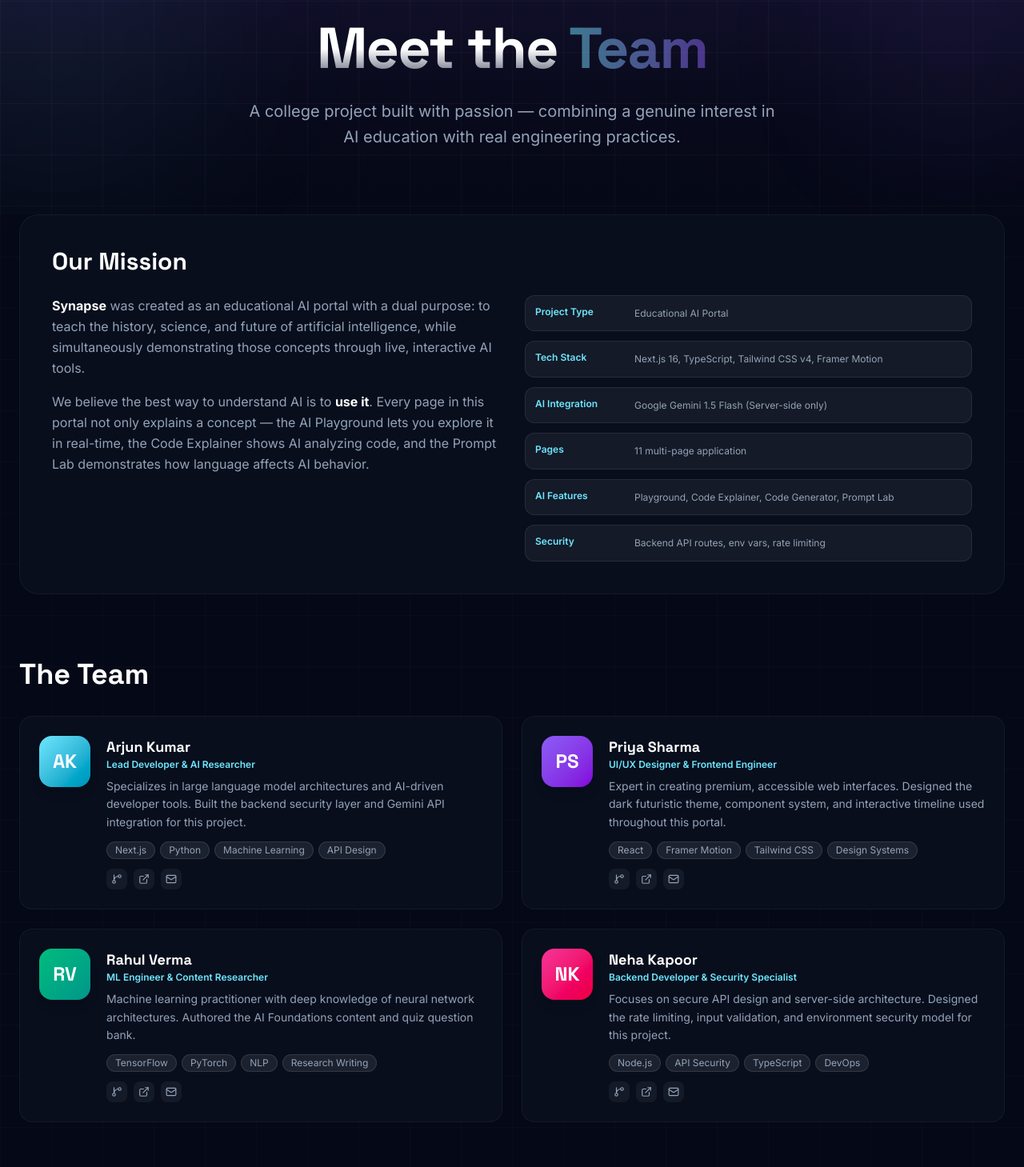
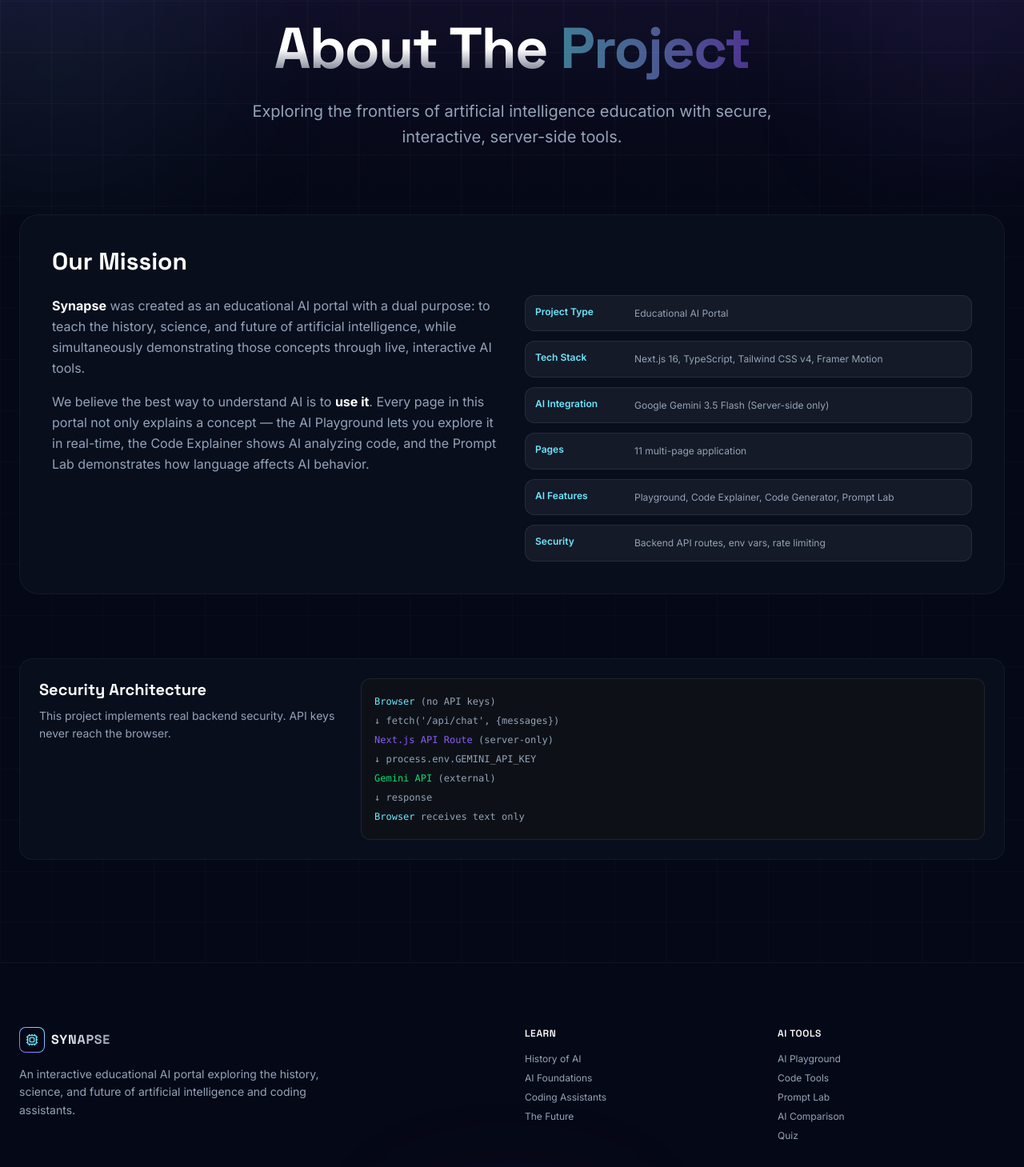
Before and after one commit to Rhytam23/stu-ai, a Next.js app: page /about in a window 1280 px wide. Shown: the part 191-1650 px from the top of the page at 80% size. Built offline with nearby package versions, Linux system fonts and the light colour scheme.

Commit message:
Remove Team section from About page

```diff
--- a/src/app/about/page.tsx
+++ b/src/app/about/page.tsx
@@ -1,49 +1,14 @@
 "use client";
 
 import { motion } from "framer-motion";
-import { Users, GitBranch, ExternalLink, Mail } from "lucide-react";
+import { BookOpen } from "lucide-react";
 import PageHero from "@/components/ui/PageHero";
 import GlassCard from "@/components/ui/GlassCard";
-
-const teamMembers = [
-  {
-    initials: "AK",
-    name: "Arjun Kumar",
-    role: "Lead Developer & AI Researcher",
-    bio: "Specializes in large language model architectures and AI-driven developer tools. Built the backend security layer and Gemini API integration for this project.",
-    skills: ["Next.js", "Python", "Machine Learning", "API Design"],
-    gradient: "from-accent-primary to-cyan-600",
-  },
-  {
-    initials: "PS",
-    name: "Priya Sharma",
-    role: "UI/UX Designer & Frontend Engineer",
-    bio: "Expert in creating premium, accessible web interfaces. Designed the dark futuristic theme, component system, and interactive timeline used throughout this portal.",
-    skills: ["React", "Framer Motion", "Tailwind CSS", "Design Systems"],
-    gradient: "from-accent-secondary to-purple-700",
-  },
-  {
-    initials: "RV",
-    name: "Rahul Verma",
-    role: "ML Engineer & Content Researcher",
-    bio: "Machine learning practitioner with deep knowledge of neural network architectures. Authored the AI Foundations content and quiz question bank.",
-    skills: ["TensorFlow", "PyTorch", "NLP", "Research Writing"],
-    gradient: "from-emerald-500 to-teal-600",
-  },
-  {
-    initials: "NK",
-    name: "Neha Kapoor",
-    role: "Backend Developer & Security Specialist",
-    bio: "Focuses on secure API design and server-side architecture. Designed the rate limiting, input validation, and environment security model for this project.",
-    skills: ["Node.js", "API Security", "TypeScript", "DevOps"],
-    gradient: "from-pink-500 to-rose-600",
-  },
-];
 
 const projectInfo = [
   { label: "Project Type", value: "Educational AI Portal" },
   { label: "Tech Stack", value: "Next.js 16, TypeScript, Tailwind CSS v4, Framer Motion" },
-  { label: "AI Integration", value: "Google Gemini 1.5 Flash (Server-side only)" },
+  { label: "AI Integration", value: "Google Gemini 3.5 Flash (Server-side only)" },
   { label: "Pages", value: "11 multi-page application" },
   { label: "AI Features", value: "Playground, Code Explainer, Code Generator, Prompt Lab" },
   { label: "Security", value: "Backend API routes, env vars, rate limiting" },
@@ -57,10 +22,10 @@ export default function AboutPage() {
 
       <PageHero
         badge="About This Portal"
-        title="Meet the"
-        highlight="Team"
-        subtitle="A college project built with passion — combining a genuine interest in AI education with real engineering practices."
-        icon={Users}
+        title="About The"
+        highlight="Project"
+        subtitle="Exploring the frontiers of artificial intelligence education with secure, interactive, server-side tools."
+        icon={BookOpen}
       />
 
       {/* Mission */}
@@ -93,64 +58,6 @@ export default function AboutPage() {
         </motion.div>
       </section>
 
-      {/* Team */}
-      <section className="max-w-7xl mx-auto px-6 pb-24">
-        <motion.h2
-          initial={{ opacity: 0, y: 20 }}
-          whileInView={{ opacity: 1, y: 0 }}
-          viewport={{ once: true }}
-          className="font-display font-bold text-3xl md:text-4xl text-white mb-8"
-        >
-          The Team
-        </motion.h2>
-
-        <div className="grid grid-cols-1 md:grid-cols-2 gap-6">
-          {teamMembers.map((member, i) => (
-            <GlassCard key={i} delay={i * 0.1}>
-              <div className="flex items-start gap-5">
-                {/* Avatar */}
-                <div
-                  className={`w-16 h-16 rounded-2xl bg-linear-to-br ${member.gradient} flex items-center justify-center shrink-0 shadow-lg`}
-                >
-                  <span className="font-display font-bold text-2xl text-white">{member.initials}</span>
-                </div>
-
-                <div className="flex-1 min-w-0">
-                  <h3 className="font-display font-bold text-lg text-white">{member.name}</h3>
-                  <p className="text-accent-primary text-xs font-semibold mb-2">{member.role}</p>
-                  <p className="text-text-muted text-sm leading-relaxed mb-3">{member.bio}</p>
-
-                  {/* Skills */}
-                  <div className="flex flex-wrap gap-1.5">
-                    {member.skills.map((skill) => (
-                      <span
-                        key={skill}
-                        className="text-xs px-2.5 py-0.5 rounded-full bg-white/8 border border-white/10 text-text-muted"
-                      >
-                        {skill}
-                      </span>
-                    ))}
-                  </div>
-
-                  {/* Social links (placeholder) */}
-                  <div className="flex gap-2 mt-3">
-                    <a href="#" className="p-1.5 rounded-lg bg-white/5 hover:bg-white/10 text-text-muted hover:text-white transition-all" aria-label="GitHub">
-                      <GitBranch className="w-3.5 h-3.5" />
-                    </a>
-                    <a href="#" className="p-1.5 rounded-lg bg-white/5 hover:bg-white/10 text-text-muted hover:text-white transition-all" aria-label="LinkedIn">
-                      <ExternalLink className="w-3.5 h-3.5" />
-                    </a>
-                    <a href="#" className="p-1.5 rounded-lg bg-white/5 hover:bg-white/10 text-text-muted hover:text-white transition-all" aria-label="Email">
-                      <Mail className="w-3.5 h-3.5" />
-                    </a>
-                  </div>
-                </div>
-              </div>
-            </GlassCard>
-          ))}
-        </div>
-      </section>
-
       {/* Security Architecture Note */}
       <section className="max-w-7xl mx-auto px-6 pb-32">
         <GlassCard animate={false} className="border border-accent-primary/20">
```
